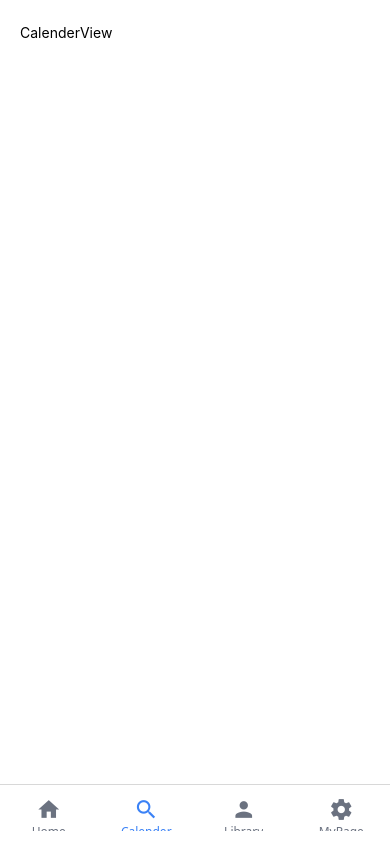
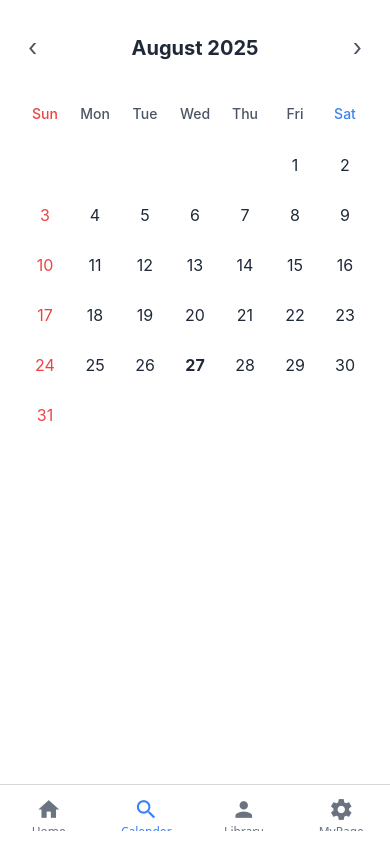
Before and after one commit to kiakim01/Bunnit, a React Native app: screen /Calender in a window 390 px wide. Built offline with nearby package versions, Linux system fonts and the light colour scheme.

Commit message:
Feat. Calender UI 구현

```diff
--- a/src/screens/calendar/CalenderScreen.tsx
+++ b/src/screens/calendar/CalenderScreen.tsx
@@ -1,15 +1,166 @@
-import React from 'react';
-import { SafeAreaView, Text, View } from 'react-native';
-import { useNavigation } from '@react-navigation/native';
-import { NativeStackNavigationProp } from '@react-navigation/native-stack';
+import React, { useState } from 'react';
+import {
+  SafeAreaView,
+  Text,
+  View,
+  TouchableOpacity,
+  FlatList,
+} from 'react-native';
 
 const CalenderScreen = () => {
-  const navigation = useNavigation<NativeStackNavigationProp<any>>();
+  const [currentDate, setCurrentDate] = useState(new Date());
+  const [selectDate, setSelectDate] = useState<number>();
+
+  const monthNames = [
+    'January',
+    'February',
+    'March',
+    'April',
+    'May',
+    'June',
+    'July',
+    'August',
+    'September',
+    'October',
+    'November',
+    'December',
+  ];
+
+  const daysOfWeek = ['Sun', 'Mon', 'Tue', 'Wed', 'Thu', 'Fri', 'Sat'];
+
+  const getDaysInMonth = (date: Date) => {
+    const year = date.getFullYear();
+    const month = date.getMonth();
+    const firstDay = new Date(year, month, 1);
+    const lastDay = new Date(year, month + 1, 0);
+    const daysInMonth = lastDay.getDate();
+    const startingDayOfWeek = firstDay.getDay();
+
+    const days = [];
+
+    // 이전 달의 마지막 날들 (빈 칸)
+    for (let i = 0; i < startingDayOfWeek; i++) {
+      days.push(null);
+    }
+
+    // 현재 달의 날짜들
+    for (let i = 1; i <= daysInMonth; i++) {
+      days.push(i);
+    }
+
+    // 마지막 주를 채우기 위한 빈 칸
+    while (days.length % 7 !== 0) {
+      days.push(null);
+    }
+
+    return days;
+  };
+
+  const goToPreviousMonth = () => {
+    setCurrentDate(
+      new Date(currentDate.getFullYear(), currentDate.getMonth() - 1),
+    );
+  };
+
+  const goToNextMonth = () => {
+    setCurrentDate(
+      new Date(currentDate.getFullYear(), currentDate.getMonth() + 1),
+    );
+  };
+
+  const days = getDaysInMonth(currentDate);
+  const today = new Date();
+  const isToday = (day: number | null) => {
+    if (!day) return false;
+    return (
+      day === today.getDate() &&
+      currentDate.getMonth() === today.getMonth() &&
+      currentDate.getFullYear() === today.getFullYear()
+    );
+  };
 
   return (
     <SafeAreaView className={'h-full bg-white'}>
-      <View className={'flex-1 px-5 pt-6 h-full'}>
-        <Text>CalenderView</Text>
+      <View className={'flex-1 px-5 pt-6'}>
+        {/* 헤더: 월/연도 표시 및 네비게이션 */}
+        <View className={'flex-row justify-between items-center mb-6'}>
+          <TouchableOpacity onPress={goToPreviousMonth} className={'p-2'}>
+            <Text className={'text-2xl text-gray-600'}>‹</Text>
+          </TouchableOpacity>
+
+          <View className={'items-center'}>
+            <Text className={'text-xl font-bold text-gray-800'}>
+              {monthNames[currentDate.getMonth()]} {currentDate.getFullYear()}
+            </Text>
+          </View>
+
+          <TouchableOpacity onPress={goToNextMonth} className={'p-2'}>
+            <Text className={'text-2xl text-gray-600'}>›</Text>
+          </TouchableOpacity>
+        </View>
+
+        {/* 요일 헤더 */}
+        <View className={'flex-row mb-2'}>
+          {daysOfWeek.map((day, index) => (
+            <View key={index} className={'flex-1 items-center py-2'}>
+              <Text
+                className={`text-sm font-medium ${
+                  index === 0
+                    ? 'text-red-500'
+                    : index === 6
+                    ? 'text-blue-500'
+                    : 'text-gray-600'
+                }`}
+              >
+                {day}
+              </Text>
+            </View>
+          ))}
+        </View>
+
+        {/* 달력 그리드 */}
+        <FlatList
+          data={days}
+          numColumns={7}
+          keyExtractor={(item, index) => index.toString()}
+          renderItem={({ item: day, index }) => {
+            const dayIndex = index % 7;
+            return (
+              <TouchableOpacity
+                className={'flex-1 aspect-square  items-center justify-center'}
+                disabled={!day}
+                onPress={() => {
+                  if (day) {
+                    setSelectDate(day);
+                  }
+                }}
+              >
+                {day && (
+                  <View
+                    className={`w-10 h-10 items-center justify-center rounded-full ${
+                      selectDate === day ? 'border-blue-500 border-2 ' : ''
+                    }`}
+                  >
+                    <Text
+                      className={`text-base text-gray-800 ${
+                        isToday(day)
+                          ? 'font-bold'
+                          : dayIndex === 0
+                          ? 'text-red-500'
+                          : dayIndex === 6
+                          ? 'text-blue-500'
+                          : ''
+                      }`}
+                    >
+                      {day}
+                    </Text>
+                  </View>
+                )}
+              </TouchableOpacity>
+            );
+          }}
+          scrollEnabled={false}
+        />
       </View>
     </SafeAreaView>
   );
```
